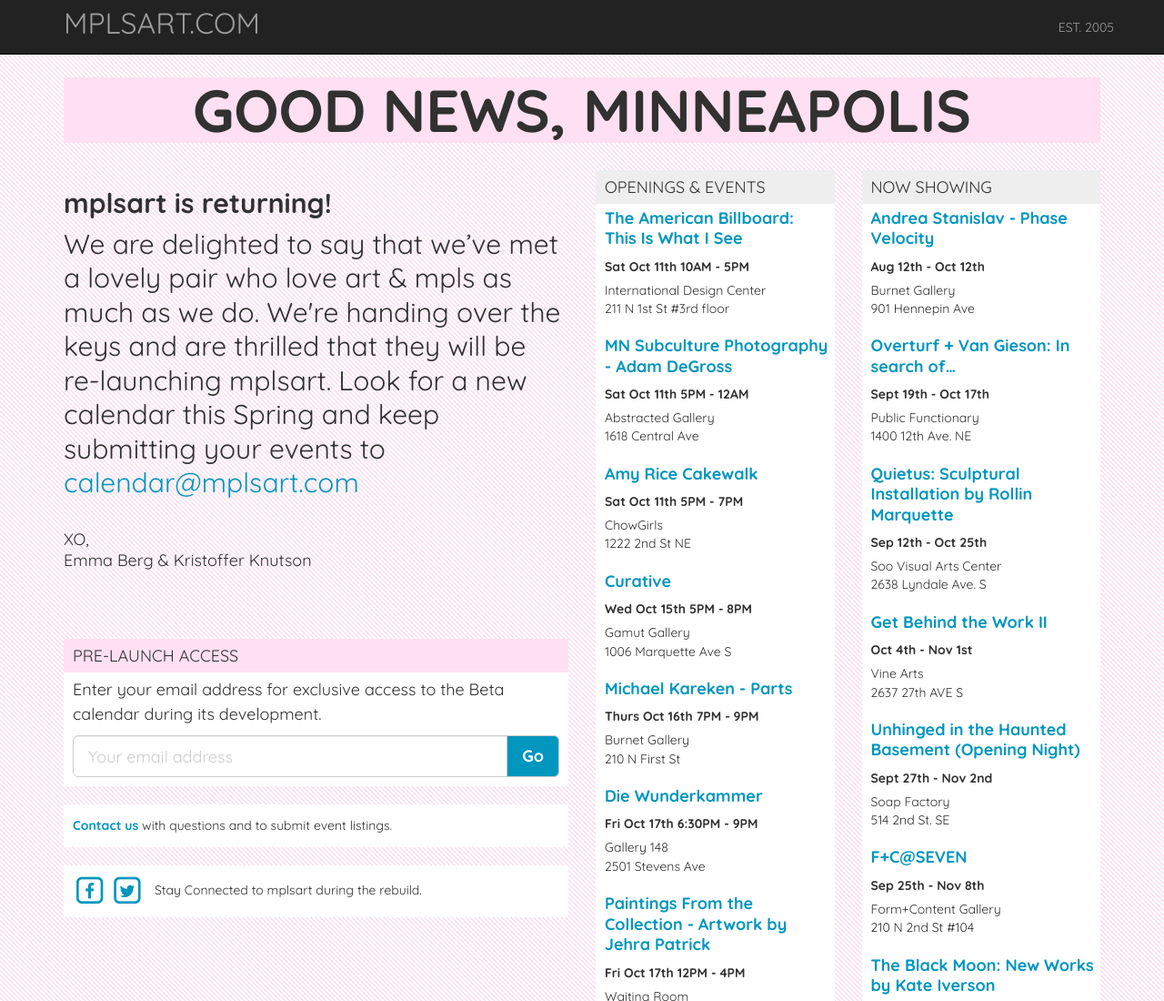
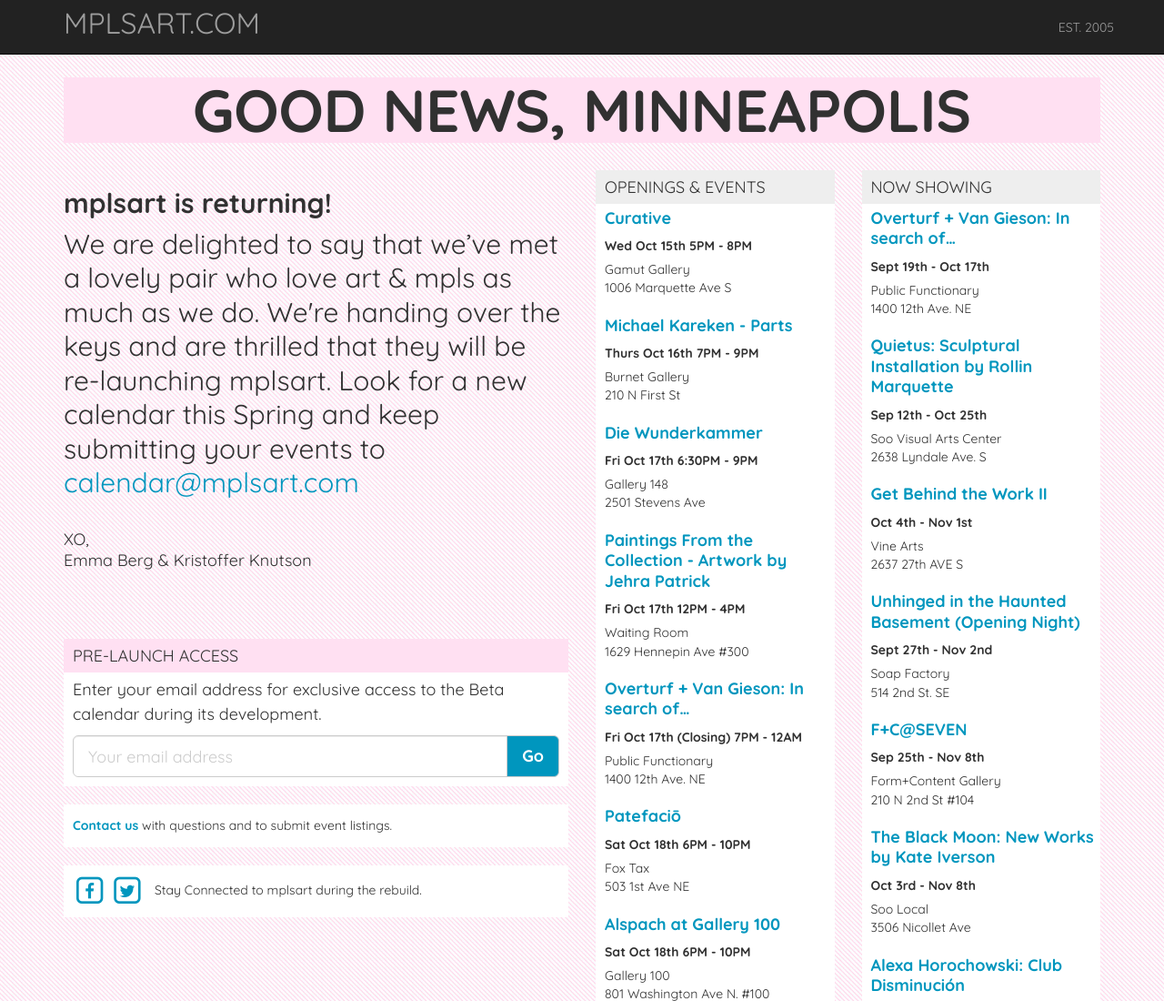
Before and after one commit to blainegarrett/arts-612, a plain HTML site: page www/index.html in a window 1280 px wide. Shown: the top 1100 px of the page at 91% size. Drawn offline with nearby package versions, Linux system fonts and the light colour scheme.

Commit message:
Additional Changes for 10/12

```diff
--- a/www/index.html
+++ b/www/index.html
@@ -149,43 +149,6 @@
 			<div class="panel-header">OPENINGS &amp; EVENTS</div>
 			<div class="panel-content">
 				<ul class="event-list">
-
-
-
-				<li class="event">
-					<a href="https://www.facebook.com/events/339090382913396/" target="_blank">
-						<span class="event-title">The American Billboard: This Is What I See</span>
-					</a>
-					<span class="event-time">Sat Oct 11th 10AM - 5PM</span>
-					<span class="event-address">International Design Center<br />211 N 1st St #3rd floor</span>
-				</li>
-
-
-				<li class="event">
-					<a href="https://www.facebook.com/events/257007614499928/" target="_blank">
-						<span class="event-title">MN Subculture Photography - Adam DeGross</span>
-					</a>
-					<span class="event-time">Sat Oct 11th 5PM - 12AM</span>
-					<span class="event-address">Abstracted Gallery<br />1618 Central Ave</span>
-				</li>
-
-				<!--
-				<li class="event">
-					<a href="http://blog.lightgreyartlab.com/2014/10/skate-or-die-opening-reception.html" target="_blank">
-						<span class="event-title">Skate or Die</span>
-					</a>
-					<span class="event-time">Fri Oct 10th 7PM - 10PM</span>
-					<span class="event-address">Light Grey Art Lab<br />118 E 26th St #101</span>
-				</li>
-				-->
-
-				<li class="event">
-					<a href="http://www.chowgirls.net/events" target="_blank">
-						<span class="event-title">Amy Rice Cakewalk</span>
-					</a>
-					<span class="event-time">Sat Oct 11th 5PM - 7PM</span>
-					<span class="event-address">ChowGirls<br />1222 2nd St NE</span>
-				</li>
 
 
 				<li class="event">
@@ -351,13 +314,6 @@
 
 				<ul class="event-list">
 
-
-					<li class="event">
-						<a href="http://burnetgallery.com/section/400537_Upcoming_Exhibition_Andrea_Stanislav.html" target="_blank"><span class="event-title">Andrea Stanislav - Phase Velocity</span></a>
-						<span class="event-time">Aug 12th - Oct 12th</span>
-						<span class="event-address">Burnet Gallery<br />901 Hennepin Ave</span>
-					</li>
-
 					<li class="event">
 						<a href="http://publicfunctionary.org/now/" target="_blank"><span class="event-title">Overturf + Van Gieson: In search of…</span></a>
 						<span class="event-time">Sept 19th - Oct 17th</span>
```
